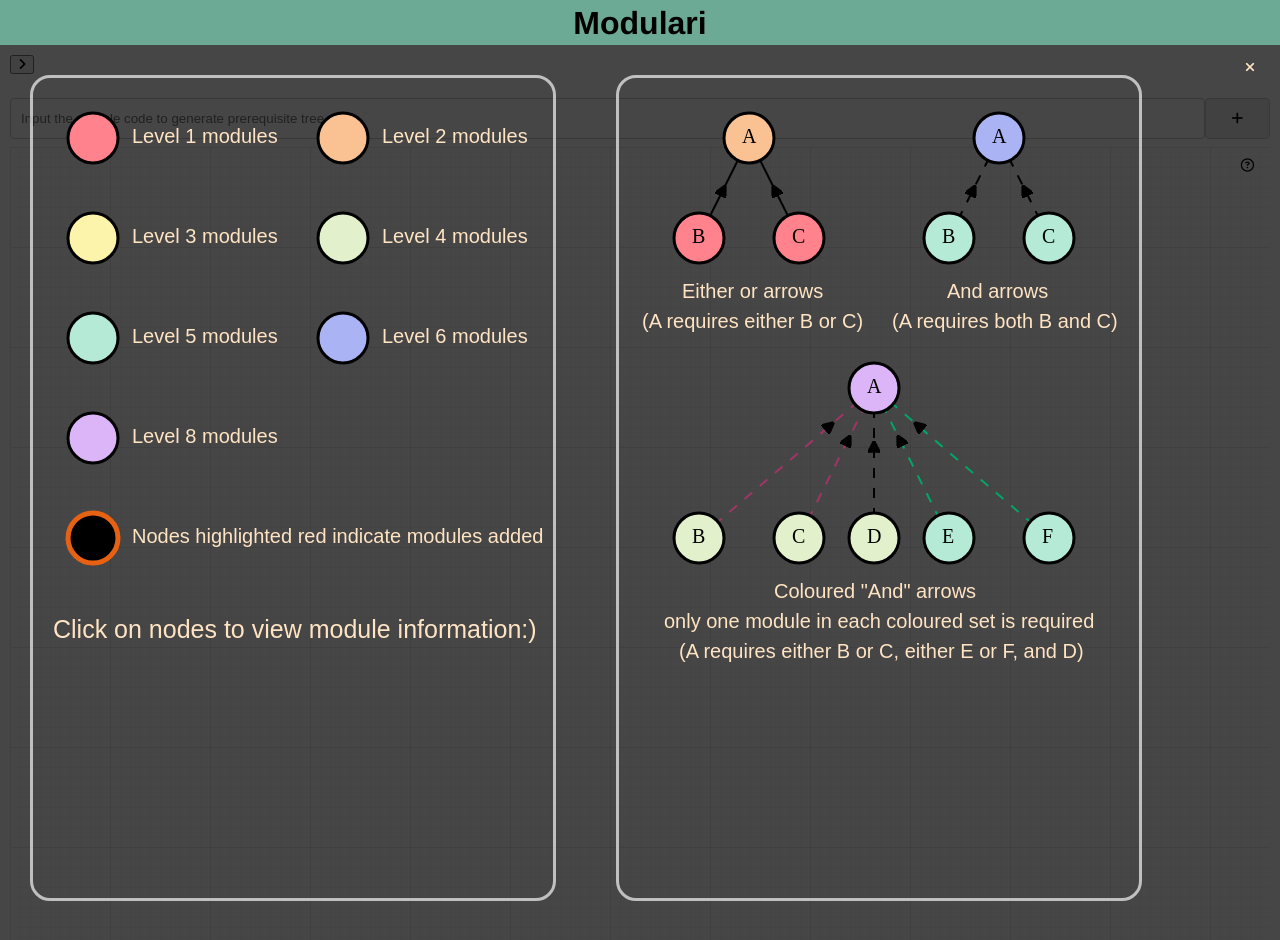
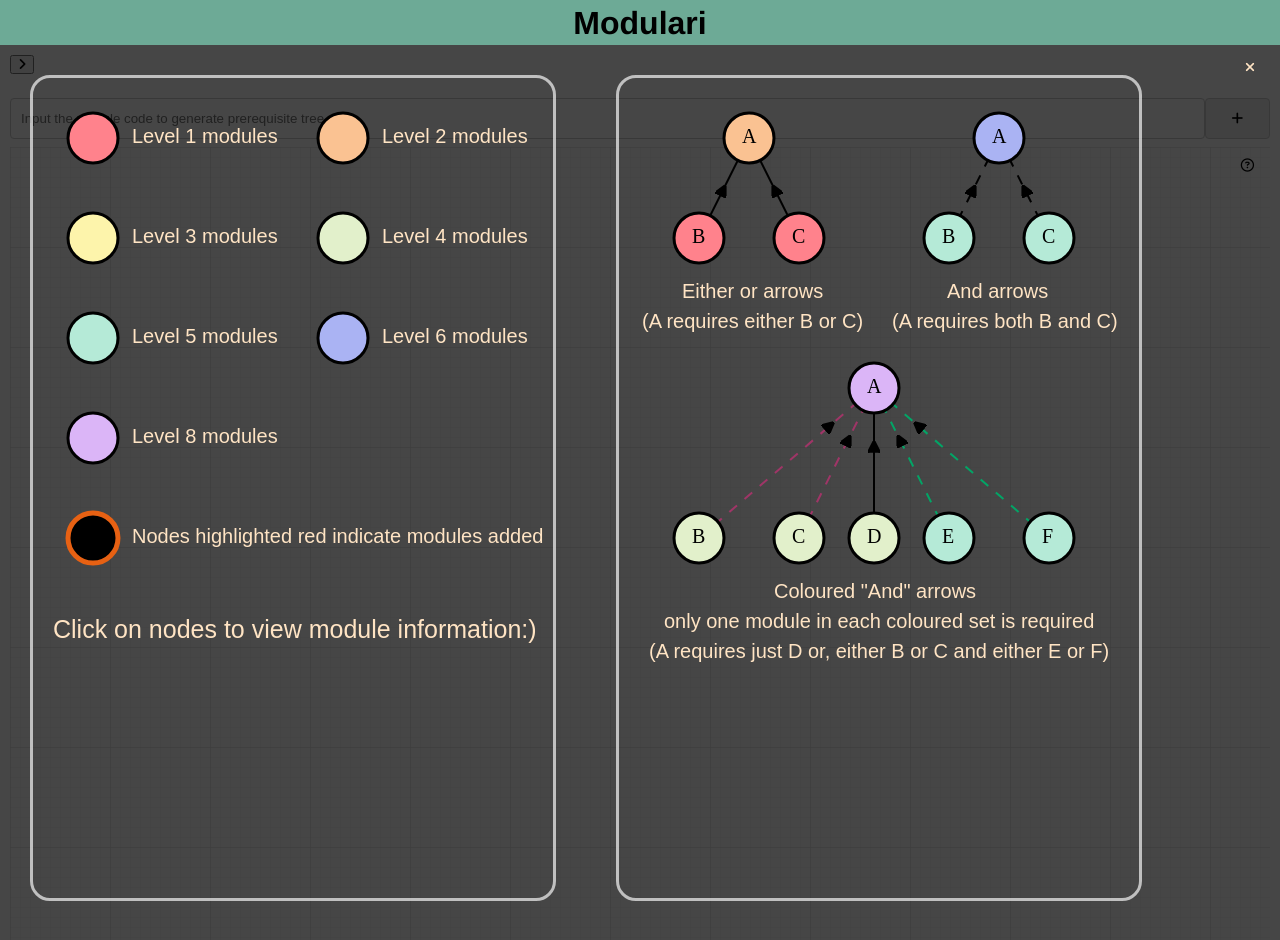
Before and after one commit to yuheem/Modulari, a Vue app in the folder modulari/: page / in a window 1280 px wide. Shown: the top 940 px of the page. Built offline with nearby package versions, Linux system fonts and the light colour scheme.

Commit message:
Minor changes to styling and wording

```diff
--- a/modulari/src/components/Legend.vue
+++ b/modulari/src/components/Legend.vue
@@ -68,7 +68,7 @@
           <!-- Illustrate and-or modules, represented as coloured dashed arrows -->
           <path class="andor3 and" d="M 70 450 L 245 300" />
           <path class="andor3 and" d="M 170 450 L 245 300" />
-          <path class="and" d="M 245 450 L 245 300" />
+          <path d="M 245 450 L 245 300" />
           <path class="andor1 and" d="M 320 450 L 245 300" />
           <path class="andor1 and" d="M 420 450 L 245 300" />
           <circle class="level4" r="25" cx="70" cy="450" />
@@ -85,7 +85,11 @@
           <text x="413" y="455">F</text>
           <text class="legendText" x="145" y="510">Coloured "And" arrows</text>
           <text class="legendText" x="35" y="540">only one module in each coloured set is required</text>
-          <text class="legendText" x="50" y="570">(A requires either B or C, either E or F, and D)</text>
+          <text
+            class="legendText"
+            x="20"
+            y="570"
+          >(A requires just D or, either B or C and either E or F)</text>
         </svg>
       </div>
     </div>
```
